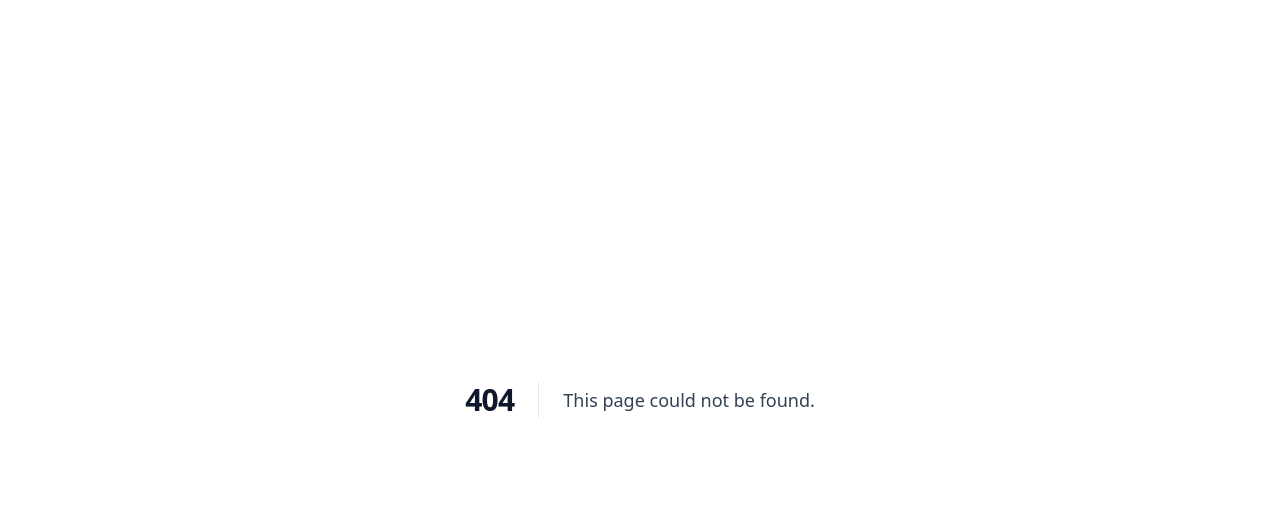
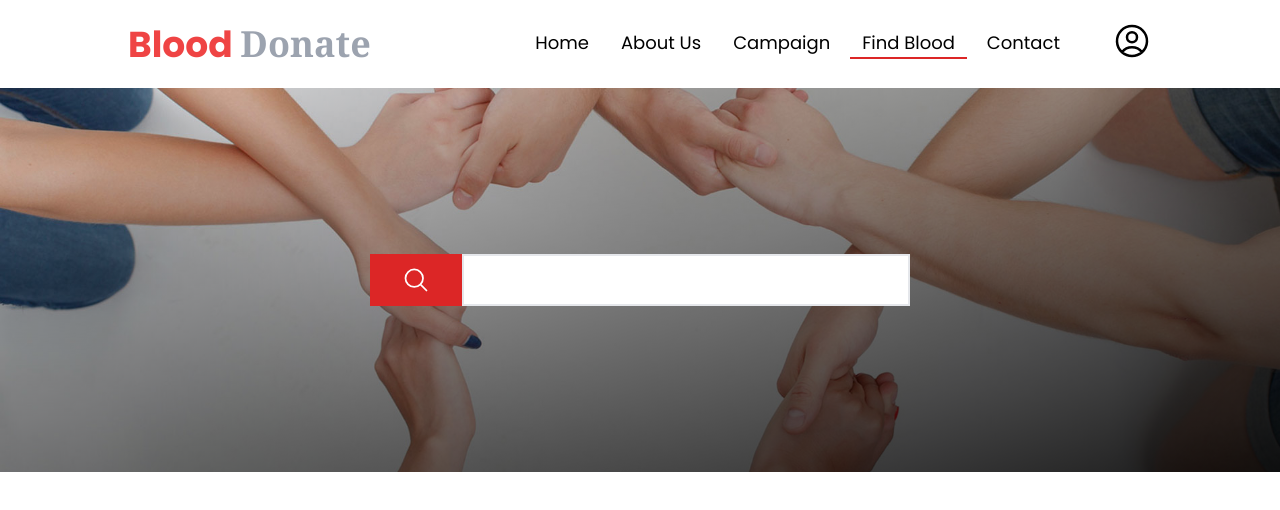
Before and after one commit to miraz66/dream_touch_blood, a React (Vite) app: page /Find-Blood in a window 1280 px wide. Before the commit this address had no page. Shown: the top 510 px of the page. Built offline with nearby package versions, Linux system fonts and the light colour scheme.

Commit message:
campaingAnimaton

```diff
--- a/src/App.jsx
+++ b/src/App.jsx
@@ -9,7 +9,7 @@ import NotFound from "./components/NotFound";
 import About from "./pages/About";
 import Campaign from "./pages/Campaign";
 import Contact from "./pages/Contact";
-import Group from "./pages/Group";
+import FindBlood from "./pages/FindBlood";
 
 function App() {
   return (
@@ -24,7 +24,7 @@ function App() {
           <Route path="/campaign" element={<Campaign />} />
           <Route path="/campaign" element={<Campaign />} />
           <Route path="/contact" element={<Contact />} />
-          <Route path="/group" element={<Group />} />
+          <Route path="/Find-Blood" element={<FindBlood />} />
 
           <Route path="*" element={<NotFound />} />
         </Routes>
--- a/src/components/Headers.jsx
+++ b/src/components/Headers.jsx
@@ -7,7 +7,7 @@ const navigation = [
   { name: "Home", href: "/" },
   { name: "About Us", href: "/about" },
   { name: "Campaign", href: "/campaign" },
-  { name: "Group", href: "/group" },
+  { name: "Find Blood", href: "/Find-Blood" },
   { name: "Contact", href: "/contact" },
 ];
 
--- /dev/null
+++ b/src/pages/FindBlood.jsx
@@ -0,0 +1,45 @@
+import Header from "../components/Headers";
+
+function FindBlood() {
+  return (
+    <>
+      {/* header Section */}
+      <Header />
+
+      {/* FindPage Home Section */}
+      <div className="h-96 bg-no-repeat bg-center bg-cover bg-[linear-gradient(to_right_bottom,rgba(0,0,0,0.1),rgba(0,0,0,0.9)),url('assets/header-bg.jpg')]">
+        <div className="max-w-7xl mx-auto h-full text-gray-800 flex flex-col justify-center items-center">
+          <div className="flex">
+            <label
+              className="bg-red-600 text-white px-8 py-3 cursor-pointer"
+              htmlFor="search-dropdown"
+            >
+              <svg
+                xmlns="http://www.w3.org/2000/svg"
+                fill="none"
+                viewBox="0 0 24 24"
+                strokeWidth={1.5}
+                stroke="currentColor"
+                className="w-7 h-7"
+              >
+                <path
+                  strokeLinecap="round"
+                  strokeLinejoin="round"
+                  d="M21 21l-5.197-5.197m0 0A7.5 7.5 0 105.196 5.196a7.5 7.5 0 0010.607 10.607z"
+                />
+              </svg>
+            </label>
+            <input
+              className="w-[28rem] px-5 appearance-none outline-none border-2 focus:border-red-600 focus:shadow-md "
+              type="search"
+              name=""
+              id="search-dropdown"
+            />
+          </div>
+        </div>
+      </div>
+    </>
+  );
+}
+
+export default FindBlood;
--- a/src/pages/Group.jsx
+++ /dev/null
@@ -1,11 +0,0 @@
-import Header from "../components/Headers";
-
-function Group() {
-  return (
-    <>
-      <Header />
-    </>
-  );
-}
-
-export default Group;
```
